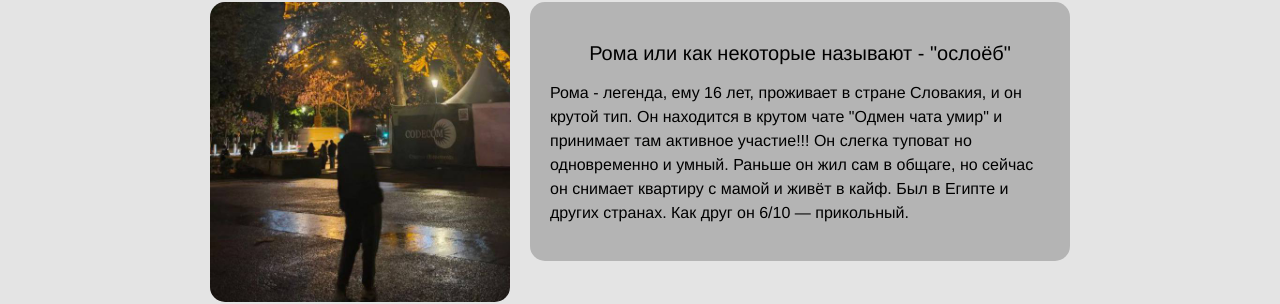
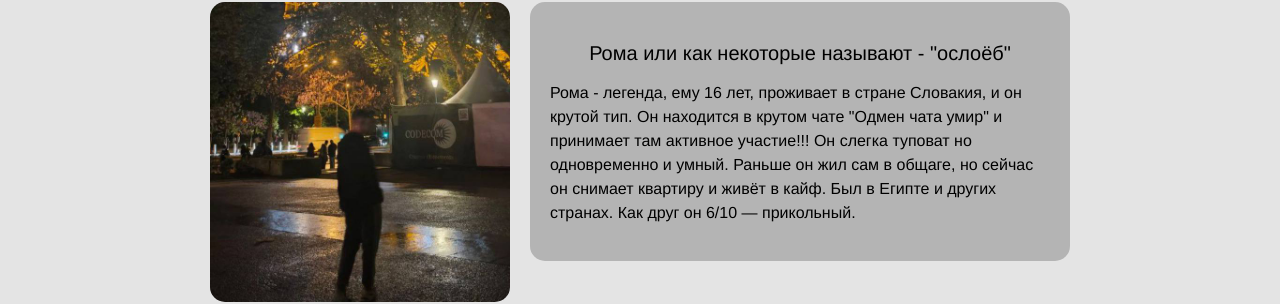
Before and after one commit to dkdk227/geeege, a plain HTML site: page index.html in a window 1280 px wide. Shown: the part 343-647 px from the top of the page. Drawn offline with Linux system fonts and the light colour scheme.

Commit message:
Update index.html

```diff
--- a/index.html
+++ b/index.html
@@ -159,7 +159,7 @@
     <img src="roma.jpg" alt="Рома">
     <div class="content">
       <p class="odin">Рома или как некоторые называют - "ослоёб"</p>
-      <p class="text">Рома - легенда, ему 16 лет, проживает в стране Словакия, и он крутой тип. Он находится в крутом чате "Одмен чата умир" и принимает там активное участие!!! Он слегка туповат но одновременно и умный. Раньше он жил сам в общаге, но сейчас он снимает квартиру с мамой и живёт в кайф. Был в Египте и других странах. Как друг он 6/10 — прикольный.</p>
+      <p class="text">Рома - легенда, ему 16 лет, проживает в стране Словакия, и он крутой тип. Он находится в крутом чате "Одмен чата умир" и принимает там активное участие!!! Он слегка туповат но одновременно и умный. Раньше он жил сам в общаге, но сейчас он снимает квартиру и живёт в кайф. Был в Египте и других странах. Как друг он 6/10 — прикольный.</p>
     </div>
   </section>
 
```
